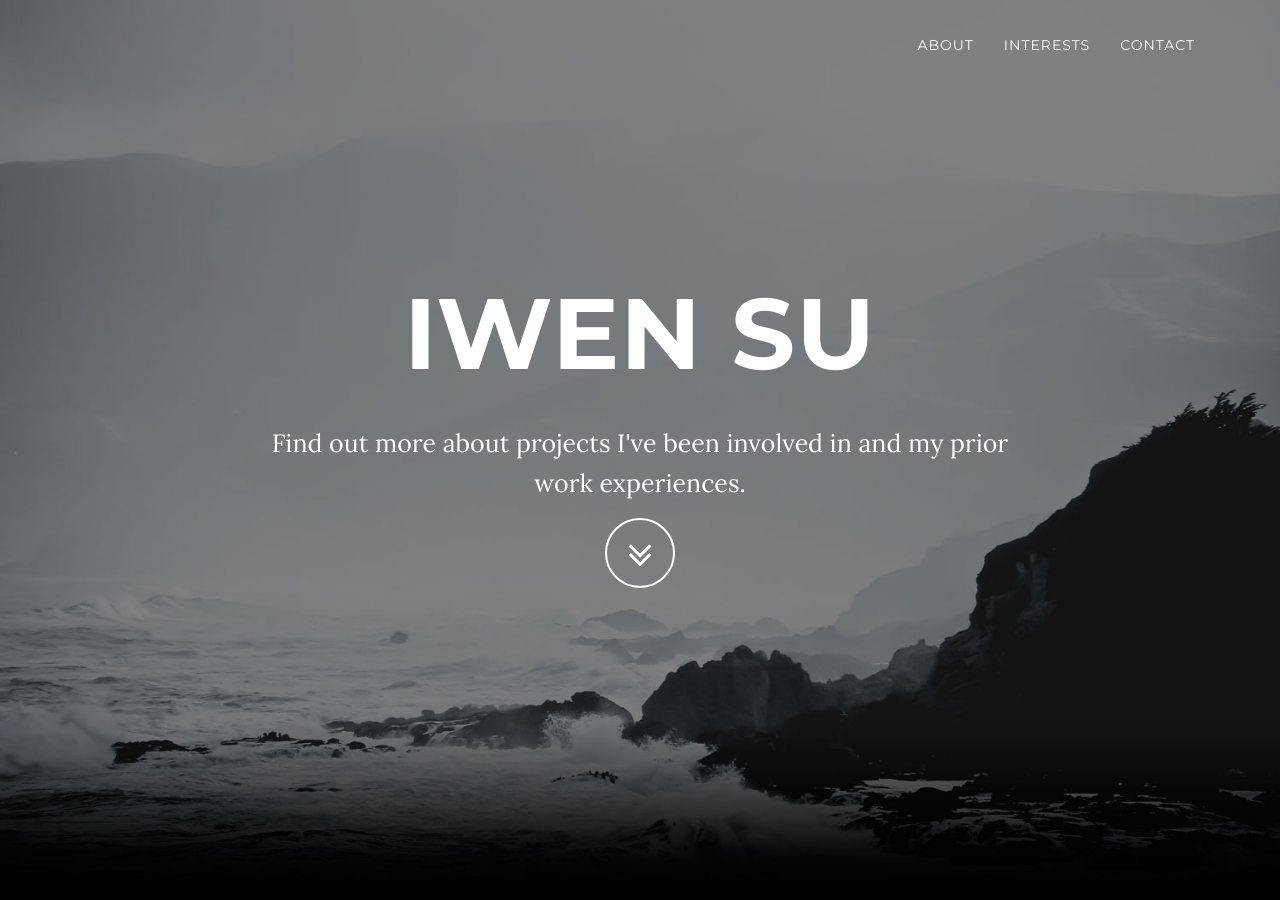
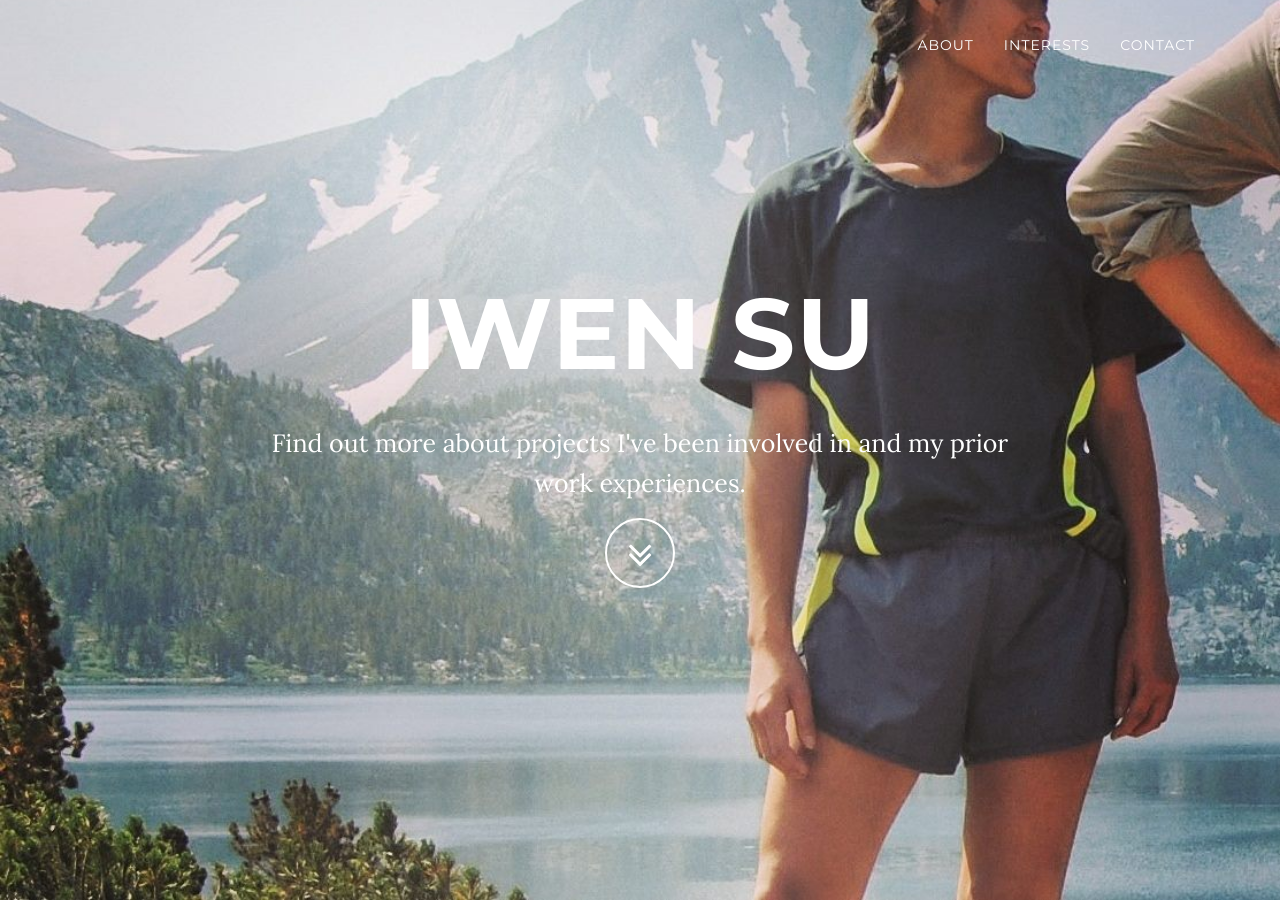
Before and after one commit to SheikhFahimFayasalSowrav/iwensu, a Jekyll site: the page built from index.html, in a window 1280 px wide and 900 px high. Built offline with Jekyll 4.4.1, drawn with Linux system fonts in a browser that asks for light colours.

Commit message:
change bg pic in grayscale.css

```diff
--- a/_config.yml
+++ b/_config.yml
@@ -6,7 +6,6 @@
 
 # Image logo (top left)
 title-img: /img/profile.jpg
-
 
 # Color settings (hex-codes without the leading hash-tag)
 color:
--- a/_includes/css/grayscale.css
+++ b/_includes/css/grayscale.css
@@ -138,7 +138,7 @@
     padding: 100px 0;
     text-align: center;
     color: #fff;
-    background: url(/img/intro-bg.jpg) no-repeat bottom center scroll;
+    background: url(/img/profile.jpg) no-repeat bottom center scroll;
     background-color: {{ site.color.primary-dark }};
     -webkit-background-size: cover;
     -moz-background-size: cover;
```
